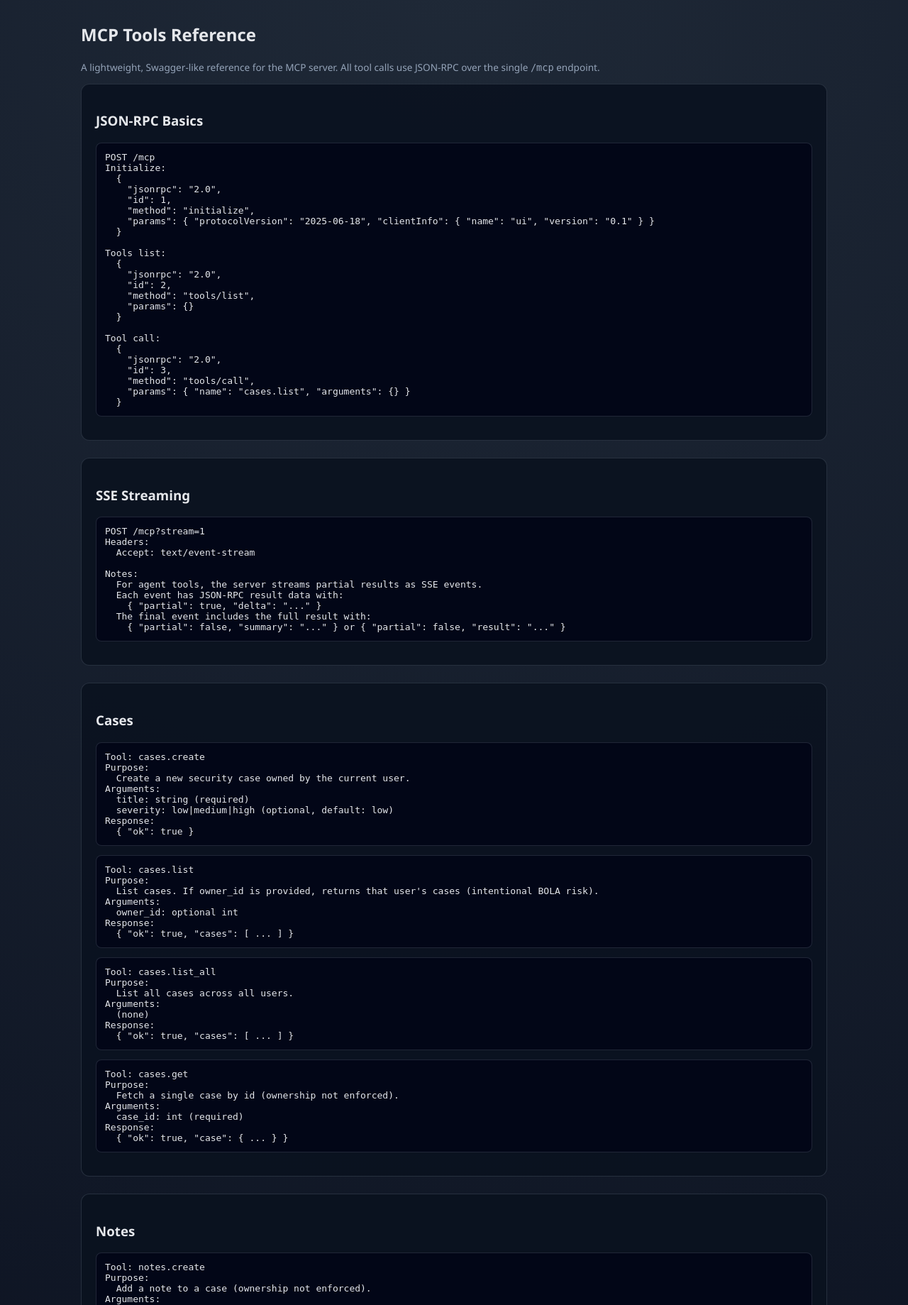
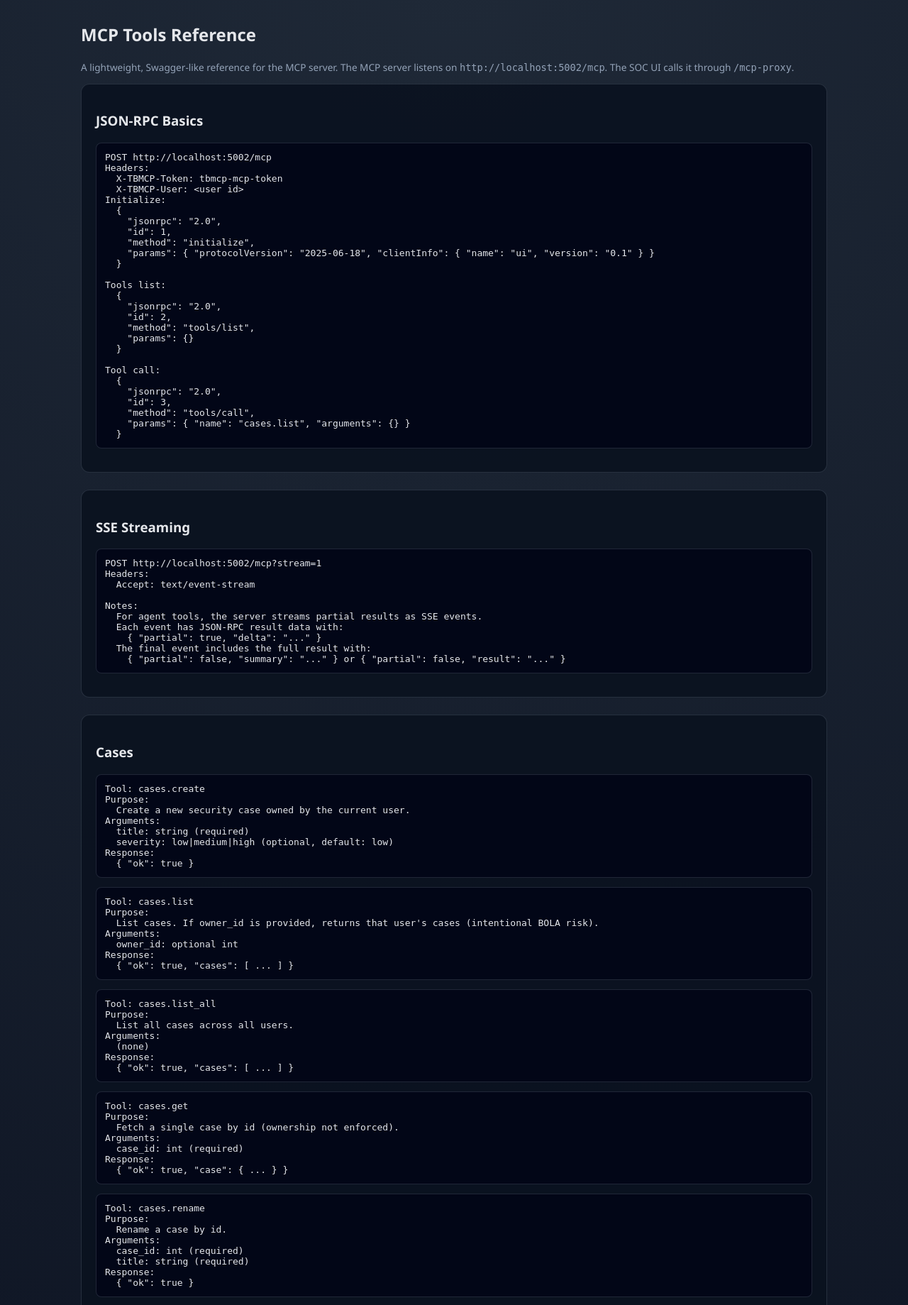
Before and after one commit to anotherik/ThreatByte-MCP, a Flask app: page /mcp-docs in a window 1280 px wide. Shown: the part 55-1894 px from the top of the page at 71% size. Run offline with Flask 3, Linux system fonts and the light colour scheme; the visitor is signed in with stand-in values (Sample User, id 1); data that the repository does not hold is empty.

Commit message:
Add files via upload

```diff
--- a/app/templates/base.html
+++ b/app/templates/base.html
@@ -50,12 +50,12 @@
                 capabilities: {}
             }
         };
-        await fetch("/mcp", {
+        await fetch("/mcp-proxy", {
             method: "POST",
             headers: { "Content-Type": "application/json" },
             body: JSON.stringify(initPayload)
         });
-        await fetch("/mcp", {
+        await fetch("/mcp-proxy", {
             method: "POST",
             headers: { "Content-Type": "application/json" },
             body: JSON.stringify({ jsonrpc: "2.0", method: "notifications/initialized", params: {} })
@@ -70,7 +70,7 @@
             method: "tools/call",
             params: { name: toolName, arguments: args || {} }
         };
-        const res = await fetch("/mcp", {
+        const res = await fetch("/mcp-proxy", {
             method: "POST",
             headers: { "Content-Type": "application/json" },
             body: JSON.stringify(payload)
@@ -90,7 +90,7 @@
             method: "tools/call",
             params: { name: toolName, arguments: args || {} }
         };
-        const res = await fetch("/mcp?stream=1", {
+        const res = await fetch("/mcp-proxy?stream=1", {
             method: "POST",
             headers: { "Content-Type": "application/json", "Accept": "text/event-stream" },
             body: JSON.stringify(payload)
--- a/app/templates/mcp_docs.html
+++ b/app/templates/mcp_docs.html
@@ -1,11 +1,14 @@
 {% extends "base.html" %}
 {% block content %}
 <h2>MCP Tools Reference</h2>
-<p class="muted">A lightweight, Swagger-like reference for the MCP server. All tool calls use JSON-RPC over the single <code>/mcp</code> endpoint.</p>
+<p class="muted">A lightweight, Swagger-like reference for the MCP server. The MCP server listens on <code>http://localhost:5002/mcp</code>. The SOC UI calls it through <code>/mcp-proxy</code>.</p>
 
 <section class="card">
     <h3>JSON-RPC Basics</h3>
-    <pre class="summary">POST /mcp
+    <pre class="summary">POST http://localhost:5002/mcp
+Headers:
+  X-TBMCP-Token: tbmcp-mcp-token
+  X-TBMCP-User: &lt;user id&gt;
 Initialize:
   {
     "jsonrpc": "2.0",
@@ -33,7 +36,7 @@ Tool call:
 
 <section class="card">
     <h3>SSE Streaming</h3>
-    <pre class="summary">POST /mcp?stream=1
+    <pre class="summary">POST http://localhost:5002/mcp?stream=1
 Headers:
   Accept: text/event-stream
 
@@ -79,6 +82,32 @@ Arguments:
   case_id: int (required)
 Response:
   { "ok": true, "case": { ... } }</pre>
+
+    <pre class="summary">Tool: cases.rename
+Purpose:
+  Rename a case by id.
+Arguments:
+  case_id: int (required)
+  title: string (required)
+Response:
+  { "ok": true }</pre>
+
+    <pre class="summary">Tool: cases.set_status
+Purpose:
+  Set a case status (open | resolved | closed).
+Arguments:
+  case_id: int (required)
+  status: string (required)
+Response:
+  { "ok": true }</pre>
+
+    <pre class="summary">Tool: cases.delete
+Purpose:
+  Delete a case by id.
+Arguments:
+  case_id: int (required)
+Response:
+  { "ok": true }</pre>
 </section>
 
 <section class="card">
--- a/app/templates/profile.html
+++ b/app/templates/profile.html
@@ -2,6 +2,7 @@
 {% block content %}
 <h2>Profile</h2>
 <div class="card">
+    <p><strong>User ID:</strong> {{ user.id }}</p>
     <p><strong>Username:</strong> {{ user.username }}</p>
     <form method="post" action="{{ url_for('ui.profile_update') }}">
         <label>Email
```
Also changed, not shown: app/templates/case.html (+44 -1 lines).
